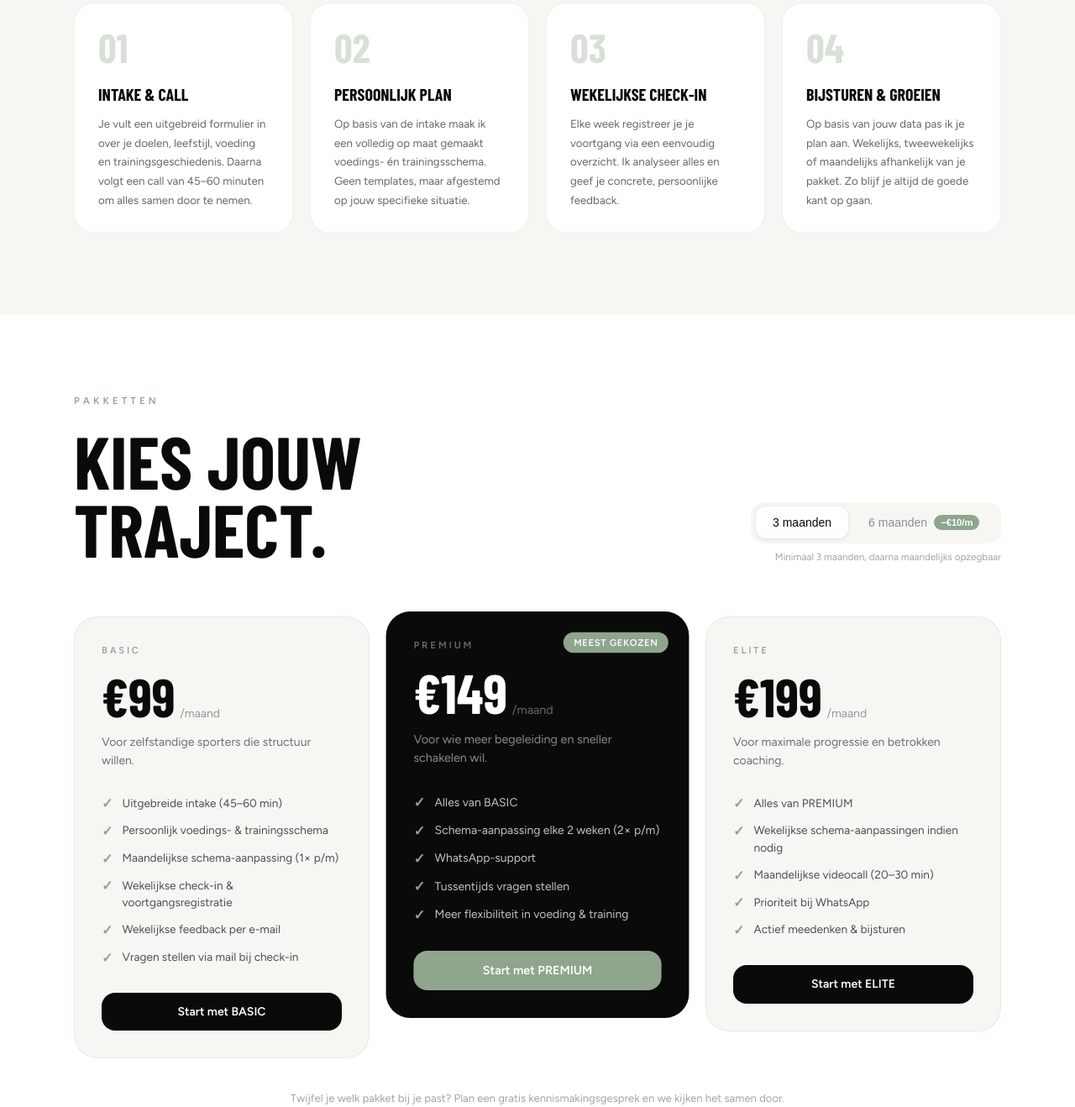
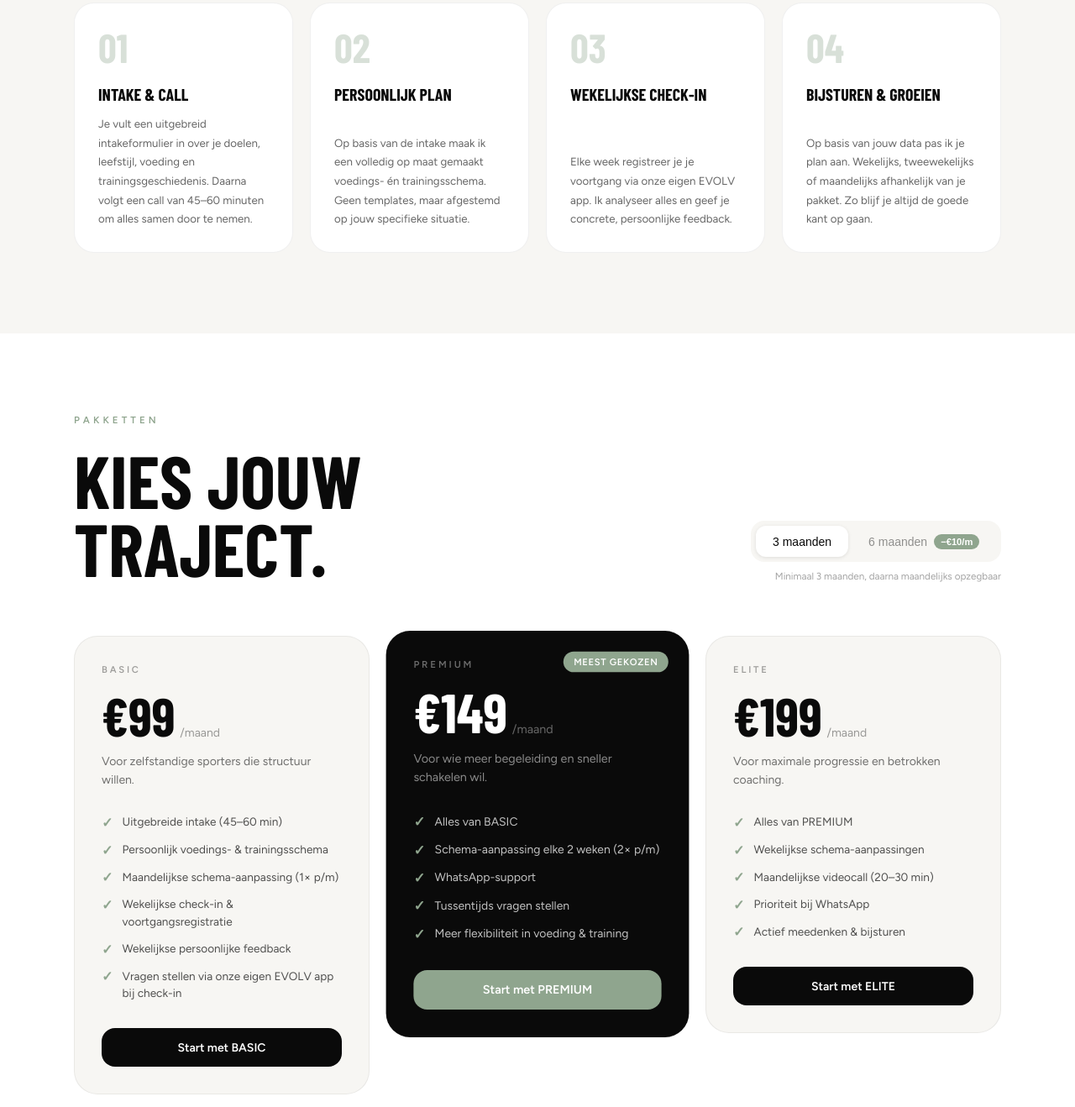
Before and after one commit to michelsn95/EVOLV-Coaching, a plain HTML site: page index.html in a window 1280 px wide. Shown: the part 3073-4391 px from the top of the page at 84% size. Drawn offline with nearby package versions, Linux system fonts and the light colour scheme; a web font is replaced by a local one.

Commit message:
Update descriptions and feedback methods in index.html

```diff
--- a/index.html
+++ b/index.html
@@ -55,7 +55,7 @@
         {
           "@type": "Offer",
           "name": "BASIC",
-          "description": "Persoonlijk voedings- en trainingsschema, maandelijkse aanpassing, wekelijkse check-in en feedback per e-mail.",
+          "description": "Persoonlijk voedings- en trainingsschema, maandelijkse aanpassing, wekelijkse check-in en persoonlijke feedback.",
           "price": "99",
           "priceCurrency": "EUR",
           "priceSpecification": {
@@ -718,7 +718,7 @@
         <div class="step-card">
           <span class="step-num">01</span>
           <p class="step-title">Intake &amp; call</p>
-          <p class="step-desc">Je vult een uitgebreid formulier in over je doelen, leefstijl, voeding en trainingsgeschiedenis. Daarna volgt een call van 45–60 minuten om alles samen door te nemen.</p>
+          <p class="step-desc">Je vult een uitgebreid intakeformulier in over je doelen, leefstijl, voeding en trainingsgeschiedenis. Daarna volgt een call van 45–60 minuten om alles samen door te nemen.</p>
         </div>
         <div class="step-card">
           <span class="step-num">02</span>
@@ -728,7 +728,7 @@
         <div class="step-card">
           <span class="step-num">03</span>
           <p class="step-title">Wekelijkse check-in</p>
-          <p class="step-desc">Elke week registreer je je voortgang via een eenvoudig overzicht. Ik analyseer alles en geef je concrete, persoonlijke feedback.</p>
+          <p class="step-desc">Elke week registreer je je voortgang via onze eigen EVOLV app. Ik analyseer alles en geef je concrete, persoonlijke feedback.</p>
         </div>
         <div class="step-card">
           <span class="step-num">04</span>
@@ -771,8 +771,8 @@
             <li><span class="pkg-check">✓</span><span class="pkg-feat-text">Persoonlijk voedings- &amp; trainingsschema</span></li>
             <li><span class="pkg-check">✓</span><span class="pkg-feat-text">Maandelijkse schema-aanpassing (1× p/m)</span></li>
             <li><span class="pkg-check">✓</span><span class="pkg-feat-text">Wekelijkse check-in &amp; voortgangsregistratie</span></li>
-            <li><span class="pkg-check">✓</span><span class="pkg-feat-text">Wekelijkse feedback per e-mail</span></li>
-            <li><span class="pkg-check">✓</span><span class="pkg-feat-text">Vragen stellen via mail bij check-in</span></li>
+            <li><span class="pkg-check">✓</span><span class="pkg-feat-text">Wekelijkse persoonlijke feedback</span></li>
+            <li><span class="pkg-check">✓</span><span class="pkg-feat-text">Vragen stellen via onze eigen EVOLV app bij check-in</span></li>
           </ul>
           <a href="#contact" class="pkg-btn pkg-btn-dark">Start met BASIC</a>
         </div>
@@ -804,7 +804,7 @@
           <p class="pkg-desc">Voor maximale progressie en betrokken coaching.</p>
           <ul class="pkg-features">
             <li><span class="pkg-check">✓</span><span class="pkg-feat-text">Alles van PREMIUM</span></li>
-            <li><span class="pkg-check">✓</span><span class="pkg-feat-text">Wekelijkse schema-aanpassingen indien nodig</span></li>
+            <li><span class="pkg-check">✓</span><span class="pkg-feat-text">Wekelijkse schema-aanpassingen</span></li>
             <li><span class="pkg-check">✓</span><span class="pkg-feat-text">Maandelijkse videocall (20–30 min)</span></li>
             <li><span class="pkg-check">✓</span><span class="pkg-feat-text">Prioriteit bij WhatsApp</span></li>
             <li><span class="pkg-check">✓</span><span class="pkg-feat-text">Actief meedenken &amp; bijsturen</span></li>
@@ -860,7 +860,7 @@
             <span class="faq-icon">+</span>
           </button>
           <div class="faq-answer">
-            <p class="faq-answer-inner">Je krijgt van mij een eenvoudig overzicht dat je wekelijks invult. Daarin houd je alle variabelen bij die ik nodig heb om jouw voortgang te meten. Het kost je per week maar een paar minuten en op basis van die gegevens geef ik je elke week gerichte feedback en bijsturing.</p>
+            <p class="faq-answer-inner">Je krijgt toegang tot onze eigen EVOLV app waar je alle data wekelijks invult. Daarin houd je alle variabelen bij die ik nodig heb om jouw voortgang te meten. Het kost je per week maar een paar minuten en op basis van die gegevens geef ik je elke week gerichte feedback en bijsturing.</p>
           </div>
         </div>
 
@@ -880,7 +880,7 @@
             <span class="faq-icon">+</span>
           </button>
           <div class="faq-answer">
-            <p class="faq-answer-inner">Bij BASIC stel je vragen via mail bij je wekelijkse check-in. Bij PREMIUM en ELITE kun je ook tussentijds vragen stellen via WhatsApp, bij ELITE met prioriteit. Het ELITE-pakket heeft ook een maandelijkse videocall voor diepgaandere evaluatie en bijsturing.</p>
+            <p class="faq-answer-inner">Bij BASIC stel je vragen onze EVOLV app bij je wekelijkse check-in. Bij PREMIUM en ELITE krijg je toegang tot mijn persoonlijke nummer en kun je ook tussentijds vragen stellen via WhatsApp, bij ELITE met prioriteit. Het ELITE-pakket heeft ook een maandelijkse videocall voor diepgaandere evaluatie en bijsturing.</p>
           </div>
         </div>
 
```
